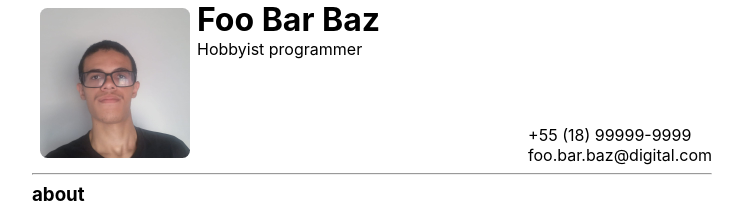
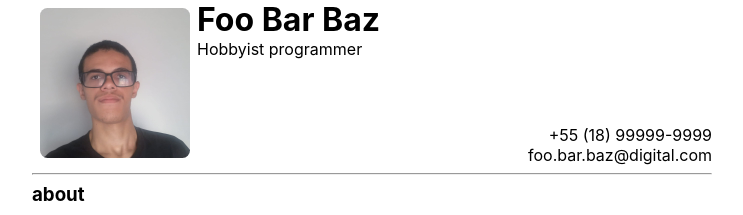
Before and after one commit to Johnnathan28/my-page, a JavaScript app: page / in a window 1280 px wide. Shown: the top 215 px of the page, without its empty margins (268-1011 px from the left). Built offline with nearby package versions, Linux system fonts and the light colour scheme; the HTML template or start-up script is replaced by a standard one.

Commit message:
Use css flex instead of spacing element hack

```diff
--- a/src/pages/curriculum-vitae/index.js
+++ b/src/pages/curriculum-vitae/index.js
@@ -177,15 +177,15 @@ function Header({resume}) {
       <div className="Header-img-box">
 	<img className="Header-img" src={perfilImage} alt="me"/>
       </div>
-      <div className="Header-info">
-	<h1>{resume.name}</h1>
-	<p>{resume.occupation}</p>
-      </div>
-      <span style={{flex: 1}}></span>
-      <div className="Header-contact">
-	<span style={{flex: 1}}></span>
-	<p>{resume.contact.phone}</p>
-	<p>{resume.contact.email}</p>
+      <div className="info">
+	<div className="basic">
+	  <h1>{resume.name}</h1>
+	  <p>{resume.occupation}</p>
+	</div>
+	<div className="contact">
+	  <p>{resume.contact.phone}</p>
+	  <p>{resume.contact.email}</p>
+	</div>
       </div>
     </div>
   );
--- a/src/pages/curriculum-vitae/style.css
+++ b/src/pages/curriculum-vitae/style.css
@@ -34,6 +34,12 @@ h3 {
   display: flex;
 }
 
+.Header .info {
+  flex: 1;
+  display: flex;
+  justify-content: space-between;
+}
+
 .Header-img-box {
   max-width: var(--perfil-img-size);
   max-height: var(--perfil-img-size);
@@ -49,8 +55,10 @@ h3 {
   width: 100%;
 }
 
-.Header-contact {
+.Header .info .contact {
   display: flex;
+  align-items: end;
+  justify-content: end;
   flex-direction: column;
 }
 
```
